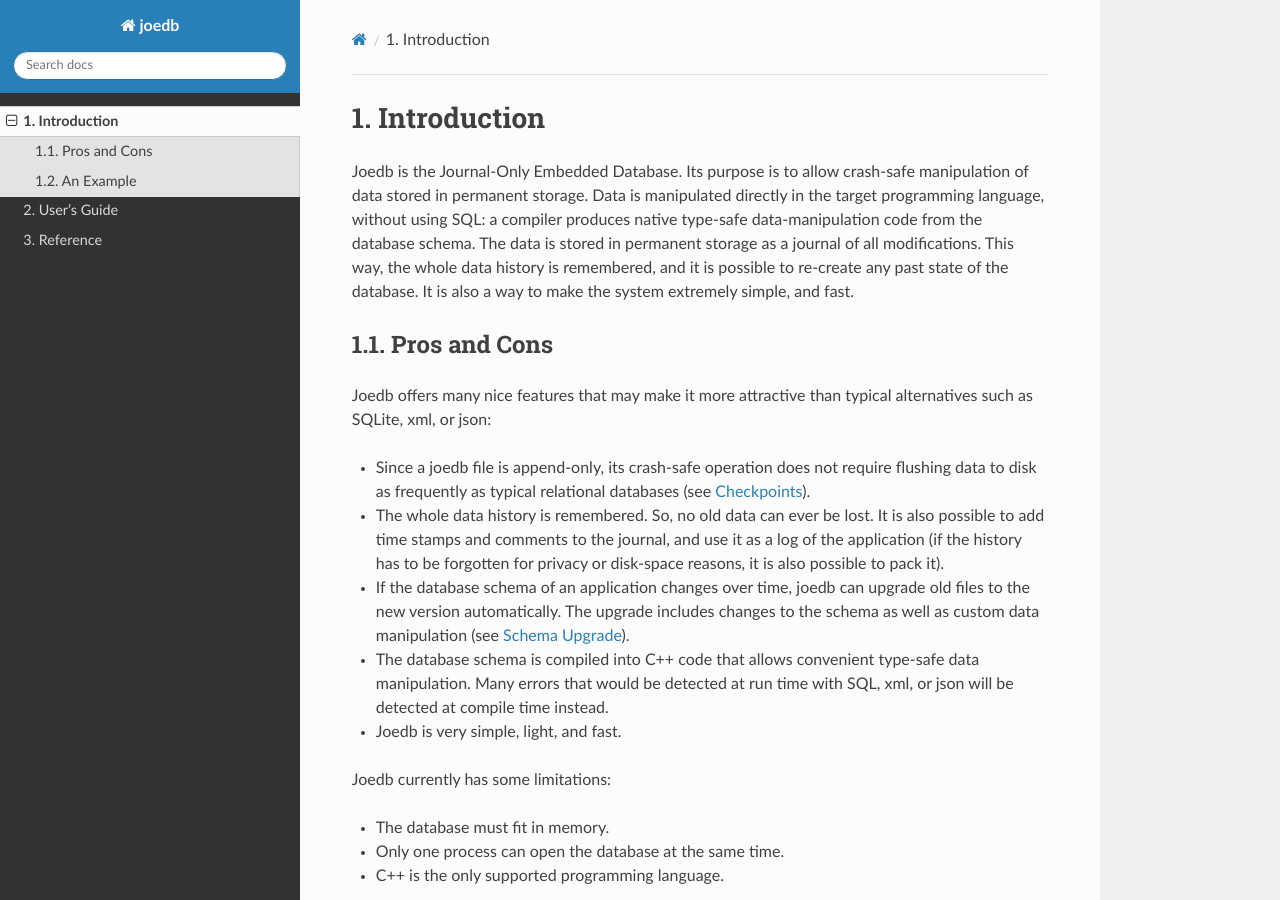
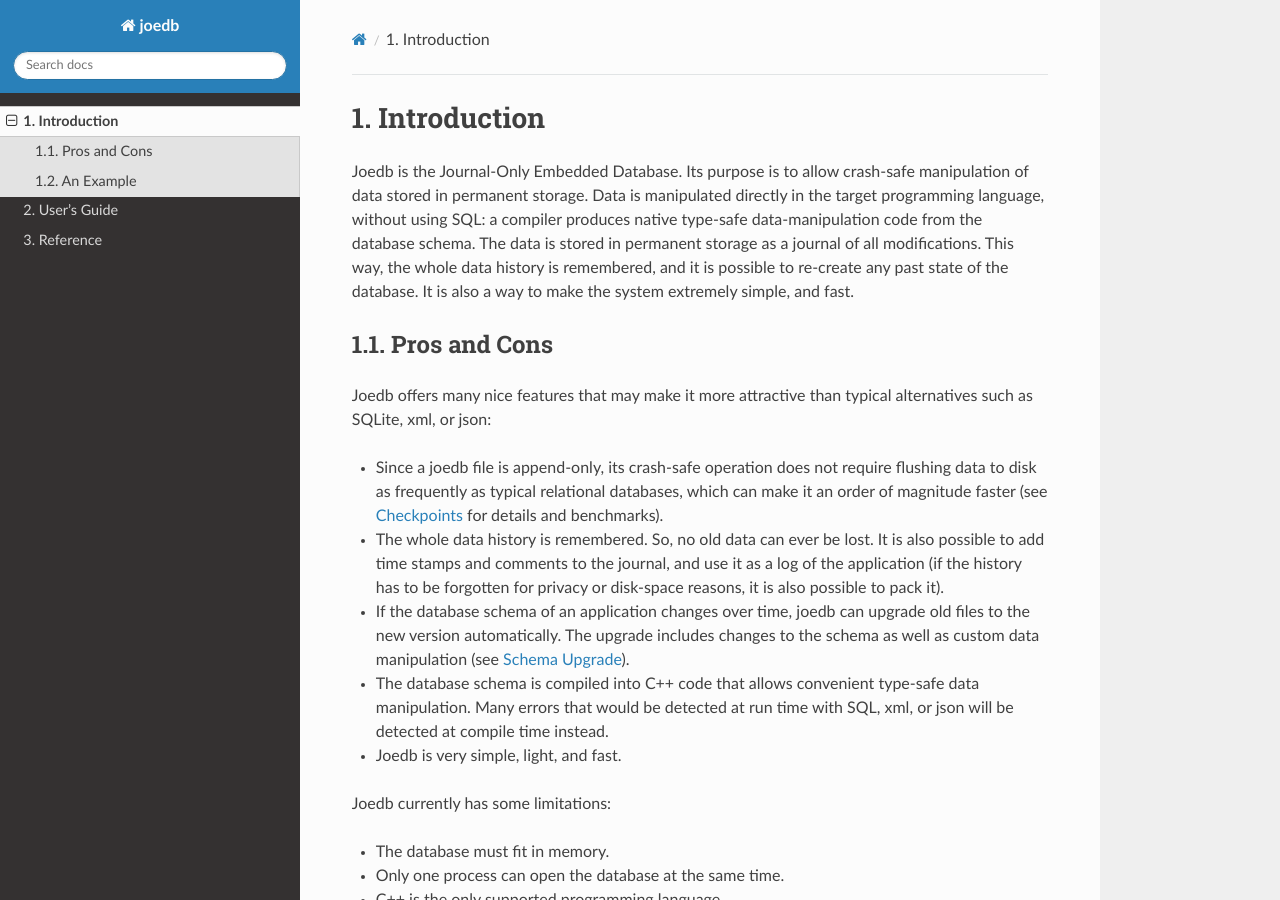
Before and after one commit to Remi-Coulom/joedb, a Sphinx documentation site: the page built from doc/source/intro.rst, in a window 1280 px wide and 900 px high. Built offline with Sphinx 7.4.7 and the Read the Docs theme 2.0.0, drawn with Linux system fonts in a browser that asks for light colours; formulas are drawn with MathJax 3.

Commit message:
doc improvements

```diff
--- a/doc/source/checkpoints.rst
+++ b/doc/source/checkpoints.rst
@@ -17,7 +17,7 @@
 Checkpoints and Transactions
 ----------------------------
 
-A checkpoint does not necessarily indicate that data is in a valid and coherent state. The purpose of the checkpoint is only to prevent data loss or corruption in case of a crash. In particular, the error-management code will checkpoint the log file before throwing an exception, which may occur in the middle of a transaction. If needed, a separate "valid_data" event can be used to indicate that data is valid.
+A checkpoint does not necessarily indicate that data is in a valid and coherent state. The purpose of the checkpoint is only to prevent data loss or corruption in case of a system crash. In particular, the error-management code will checkpoint the log file before throwing an exception, which may occur in the middle of a transaction. If needed, a separate "valid_data" event can be used to indicate that data is valid.
 
 Checkpoint Types
 ----------------
--- a/doc/source/intro.rst
+++ b/doc/source/intro.rst
@@ -8,7 +8,7 @@
 
 Joedb offers many nice features that may make it more attractive than typical alternatives such as SQLite, xml, or json:
 
-- Since a joedb file is append-only, its crash-safe operation does not require flushing data to disk as frequently as typical relational databases (see :doc:`checkpoints`).
+- Since a joedb file is append-only, its crash-safe operation does not require flushing data to disk as frequently as typical relational databases, which can make it an order of magnitude faster (see :doc:`checkpoints` for details and benchmarks).
 - The whole data history is remembered. So, no old data can ever be lost. It is also possible to add time stamps and comments to the journal, and use it as a log of the application (if the history has to be forgotten for privacy or disk-space reasons, it is also possible to pack it).
 - If the database schema of an application changes over time, joedb can upgrade old files to the new version automatically. The upgrade includes changes to the schema as well as custom data manipulation (see :doc:`schema_upgrade`).
 - The database schema is compiled into C++ code that allows convenient type-safe data manipulation. Many errors that would be detected at run time with SQL, xml, or json will be detected at compile time instead.
```
